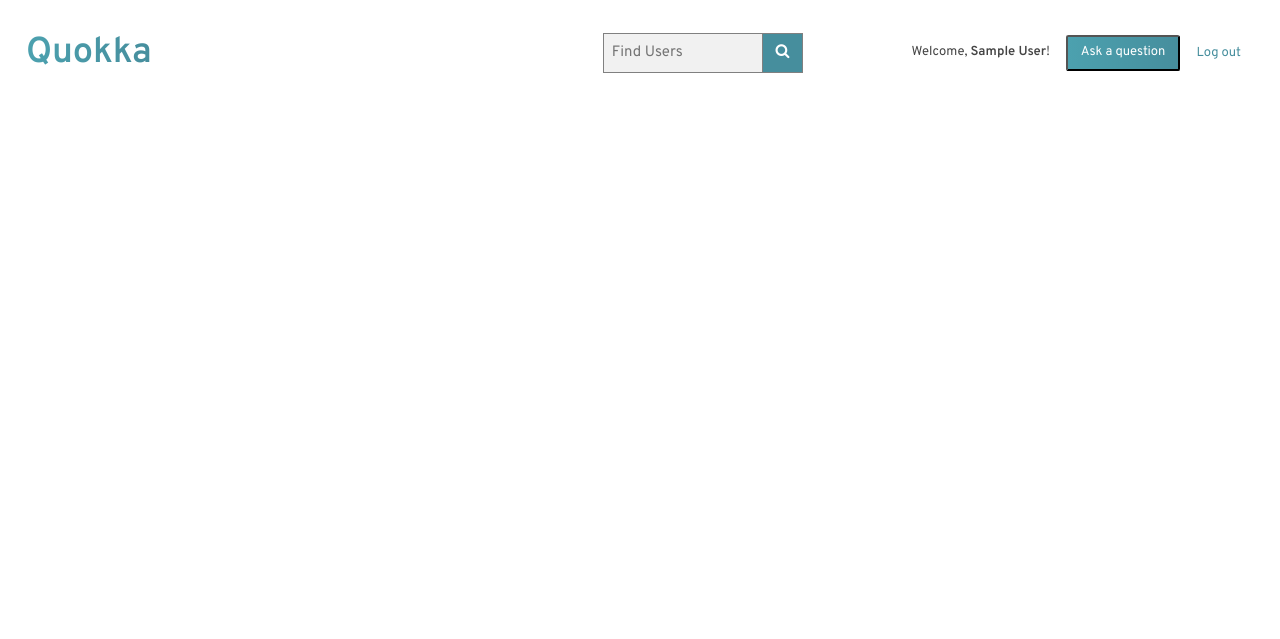
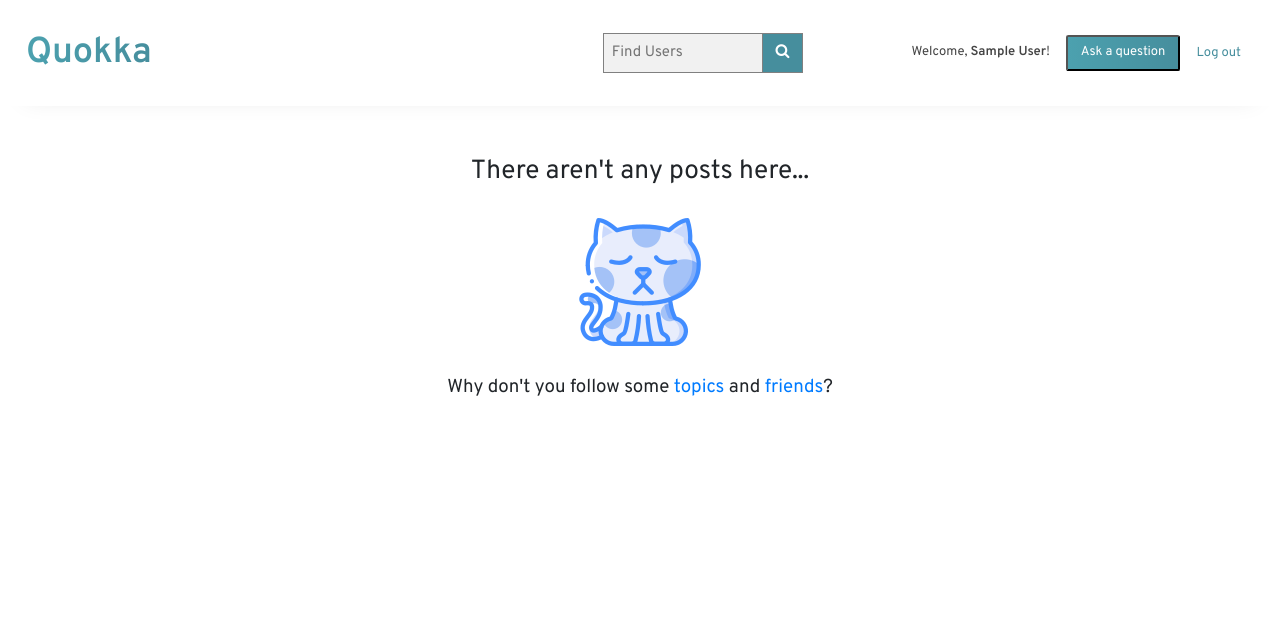
Before and after one commit to UB-ES-19/F2-Quora, a Django app: page /homepage/ in a window 1280 px wide. Shown: the top 639 px of the page. Run offline with Django 3.2, Linux system fonts and the light colour scheme; the visitor is signed in with stand-in values (Sample User, id 1); data that the repository does not hold is empty; some libraries are stand-ins or nearby versions.

Commit message:
Add empty landing message + little restyle

```diff
--- a/Quora/static/css/base.css
+++ b/Quora/static/css/base.css
@@ -44,6 +44,7 @@ textarea {
     position: relative;
     align-items: center;
     z-index: 100;
+    box-shadow: 0 18px 25px -25px rgba(0,0,0,.1);
 }
 
 .header div {
--- a/Quora/static/css/index.css
+++ b/Quora/static/css/index.css
@@ -29,3 +29,20 @@
     font-weight: bold;
     margin-top: .5em;
 }
+
+.center-block{
+    text-align: center;
+    margin-top: 50px;
+}
+
+.center-block h3 {
+    margin-bottom: 30px;
+}
+
+.center-block h5 {
+    margin-top: 30px;
+}
+
+.row {
+    margin-left: 0;
+}
--- a/Quora/templates/index.html
+++ b/Quora/templates/index.html
@@ -9,7 +9,9 @@
 
 {% block content %}
 <div class="Content">
-    <div class="Posts">
+
+    {% if list %}
+        <div class="Posts">
         {% for post in list %}
         <div class="Post">
             <div class="PostMeta">
@@ -41,6 +43,15 @@
         </div>
         {% endfor %}
     </div>
+    {% else %}
+        <div class="center-block">
+            <h3>There aren't any posts here...</h3>
+
+            <img src="{%  static 'images/sad.png' %}">
+
+            <h5>Why don't you follow some <a href="select_topics.html">topics</a> and <a href="user_search.html">friends</a>?</h5>
+        </div>
+    {% endif %}
 </div>
 
 {% endblock content %}
```
Also changed, not shown: Quora/static/images/sad.png (added).
